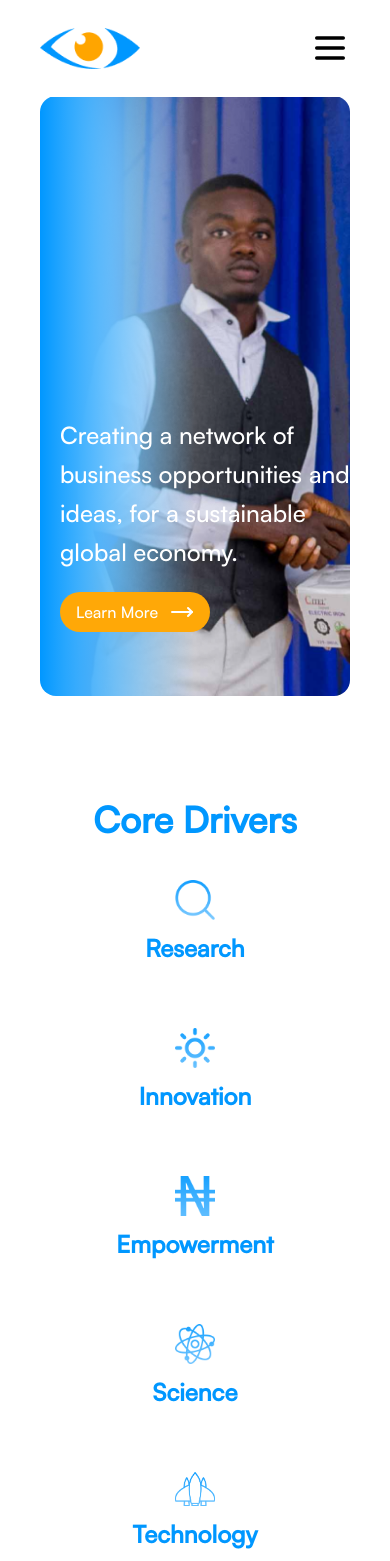
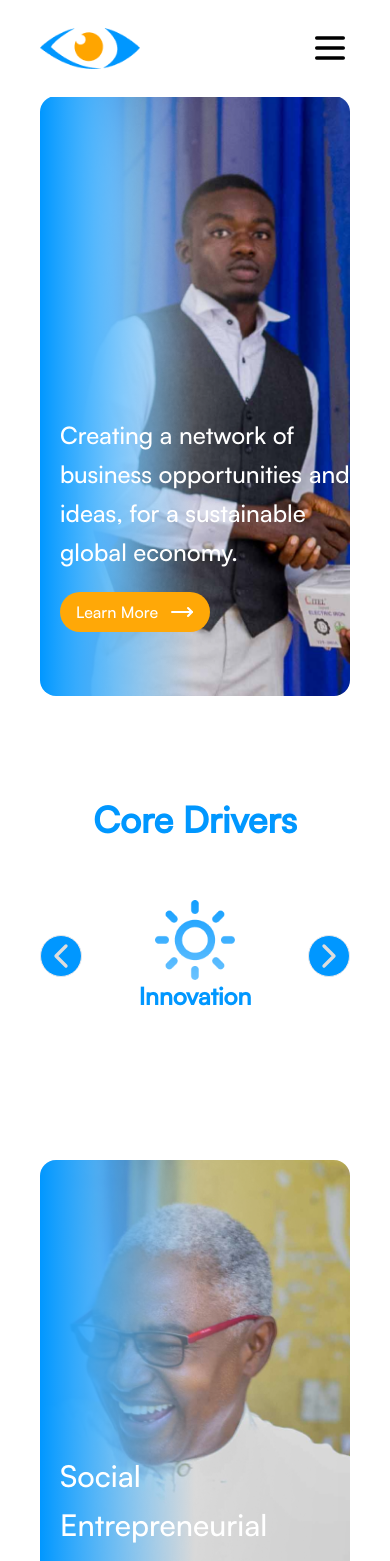
Before and after one commit to Austinobravo/seep, a Next.js app: page / in a window 390 px wide. Shown: the top 1561 px of the page. Built offline with nearby package versions, Linux system fonts and the light colour scheme.

Commit message:
created programs page

```diff
--- a/app/(team)/team/_components/TeamRoles.tsx
+++ b/app/(about)/about/_components/TeamRoles.tsx
@@ -37,6 +37,11 @@ const TeamRoles = () => {
   return (
     <section className='md:px-20 px-10 py-10'>
         <FadeInSection direction={`up`}>
+            <div className='seep-text-color text-center space-y-2 pb-8'>
+                <h3 className='opacity-90 text-3xl font-bold'>Team Members</h3>
+            </div>
+        </FadeInSection>
+        <FadeInSection direction={`up`}>
             <div className='grid md:grid-cols-3 grid-cols-1 gap-10'>
                 {team.map((member, index) => (
                     <div key={index} className='seep-text-color'>
--- a/app/(about)/about/page.tsx
+++ b/app/(about)/about/page.tsx
@@ -1,12 +1,14 @@
 import React from 'react'
 import AboutHero from './_components/AboutHero'
 import AboutText from './_components/AboutText'
+import TeamRoles from './_components/TeamRoles'
 
 const page = () => {
   return (
     <div>
         <AboutHero/>
         <AboutText/>
+        <TeamRoles/>
 
     </div>
   )
--- a/app/(home)/_components/Drivers.tsx
+++ b/app/(home)/_components/Drivers.tsx
@@ -1,4 +1,6 @@
+'use client'
 import FadeInSection from '@/hooks/fadeIn'
+import { ChevronLeft, ChevronRight } from 'lucide-react'
 import Image from 'next/image'
 import React from 'react'
 const imagesAndText = [
@@ -24,11 +26,26 @@ const imagesAndText = [
     },
 ]
 const Drivers = () => {
+    const [current, setCurrent] = React.useState<number>(0)
+
+    const next = () => {
+        setCurrent((prev) => prev === imagesAndText.length -1 ? 0 : prev + 1)
+    }
+    const previous = () => {
+        setCurrent((prev)=> prev === 0 ? imagesAndText.length - 1 : prev -1)
+    }
+
+    React.useEffect(()=> {
+        const interval = setInterval(()=>{
+            return next()
+        },5000)
+        return ()=>clearInterval(interval)
+    }, [current])
   return (
     <section className='py-16 '>
         <FadeInSection direction={`up`}>
             <h2 className='py-10 text-center text-4xl seep-text-color hover:underline font-bold'>Core Drivers</h2>
-            <div className='grid md:grid-cols-3 grid-cols-1 gap-16 w-full mx-auto'>
+            <div className='md:flex hidden  gap-14 justify-center items-center w-full mx-auto'>
                 {imagesAndText.map((item, index) => (
                     <div key={index} className='flex flex-col items-center justify-center space-y-3'>
                         <Image src={`${item.image}`} width={40} height={100} alt={item.name}/>
@@ -37,6 +54,20 @@ const Drivers = () => {
                 ))}
 
             </div>
+            <div className="bg-white flex md:hidden items-center   py-5 px-10 justify-between">
+                <button onClick={previous} className="rounded-full border h-fit w-fit seep-bg-color text-[#ddd]">
+                    <ChevronLeft size={40} />
+                </button>
+                {imagesAndText.map((item, index) => (
+                <div key={index} className={index === current ? "flex flex-col items-center" : "hidden"}>
+                    <Image src={item.image} width={80} height={100} alt={`${item.name}`} />
+                    <span className='text-2xl seep-text-color hover:underline font-bold'>{item.name}</span>
+                </div>
+                ))}
+                <button onClick={next} className="rounded-full border h-fit w-fit seep-bg-color  text-[#ddd]">
+                    <ChevronRight size={40} />
+                </button>
+            </div>
         </FadeInSection>
     </section>
   )
--- /dev/null
+++ b/app/(programs)/programs/_components/ProgramHero.tsx
@@ -0,0 +1,18 @@
+import FadeInSection from '@/hooks/fadeIn'
+import React from 'react'
+
+const ProgramHero = () => {
+  return (
+    <section className='md:px-20 px-10 space-y-10'>
+      <FadeInSection direction={`up`}>
+        <div className='w-full bg-cover md:bg-right-top bg-center h-[600px] rounded-2xl text-white' style={{backgroundImage: `url(/images/mission_2.png)`}}>
+            <div className='bg-gradient-to-r from-[#0097FF] via-transparent to-transparent h-[600px] rounded-2xl flex flex-col md:pl-10 pl-5 md:justify-center justify-end pb-16 space-y-5'>
+                <h1 className='md:text-6xl text-3xl  leading-relaxed md:w-[600px]'>Team</h1>
+            </div>
+        </div>
+      </FadeInSection>
+    </section>
+  )
+}
+
+export default ProgramHero
--- /dev/null
+++ b/app/(programs)/programs/page.tsx
@@ -0,0 +1,11 @@
+import React from 'react'
+
+const page = () => {
+  return (
+    <div>
+
+    </div>
+  )
+}
+
+export default page
--- a/app/(team)/team/page.tsx
+++ b/app/(team)/team/page.tsx
@@ -1,6 +1,6 @@
 import React from 'react'
 import TeamHero from './_components/TeamHero'
-import TeamRoles from './_components/TeamRoles'
+import TeamRoles from '../../(about)/about/_components/TeamRoles'
 
 const page = () => {
   return (
```
